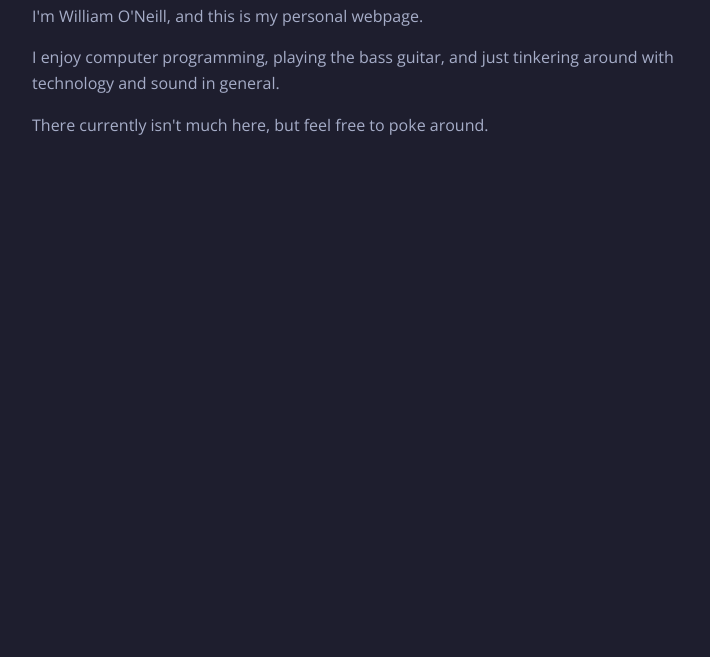
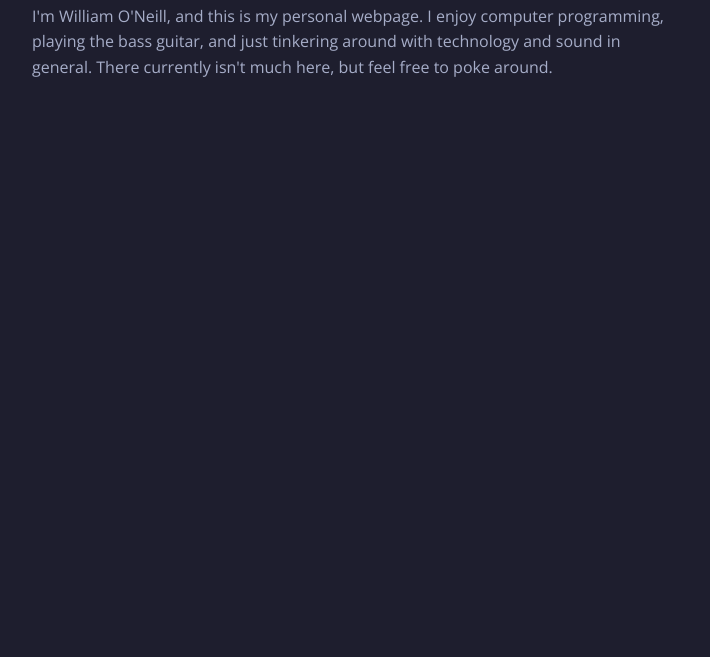
Before and after one commit to wion531/wion531.github.io, a plain HTML site: page index.html in a window 1280 px wide. Shown: the part 143-800 px from the top of the page, without its empty margins (283-993 px from the left). Drawn offline with Linux system fonts and the light colour scheme.

Commit message:
oops i forgot i had a generator

```diff
--- a/index.html
+++ b/index.html
@@ -15,9 +15,9 @@
         <a href="/pages/base64.html">Base64 encoder/decoder</a>
       </div>
       <h1>Hello! 👋</h1>
-      <p>I'm William O'Neill, and this is my personal webpage.</p>
-      <p>I enjoy computer programming, playing the bass guitar, and just tinkering around with technology and sound in general.</p>
-      <p>There currently isn't much here, but feel free to poke around.</p>
+<p>I'm William O'Neill, and this is my personal webpage.
+I enjoy computer programming, playing the bass guitar, and just tinkering around with technology and sound in general.
+There currently isn't much here, but feel free to poke around.</p>
     </main>
     <script src="/script.js"></script>
   </body>
```
Also changed, not shown: 1 other file.
